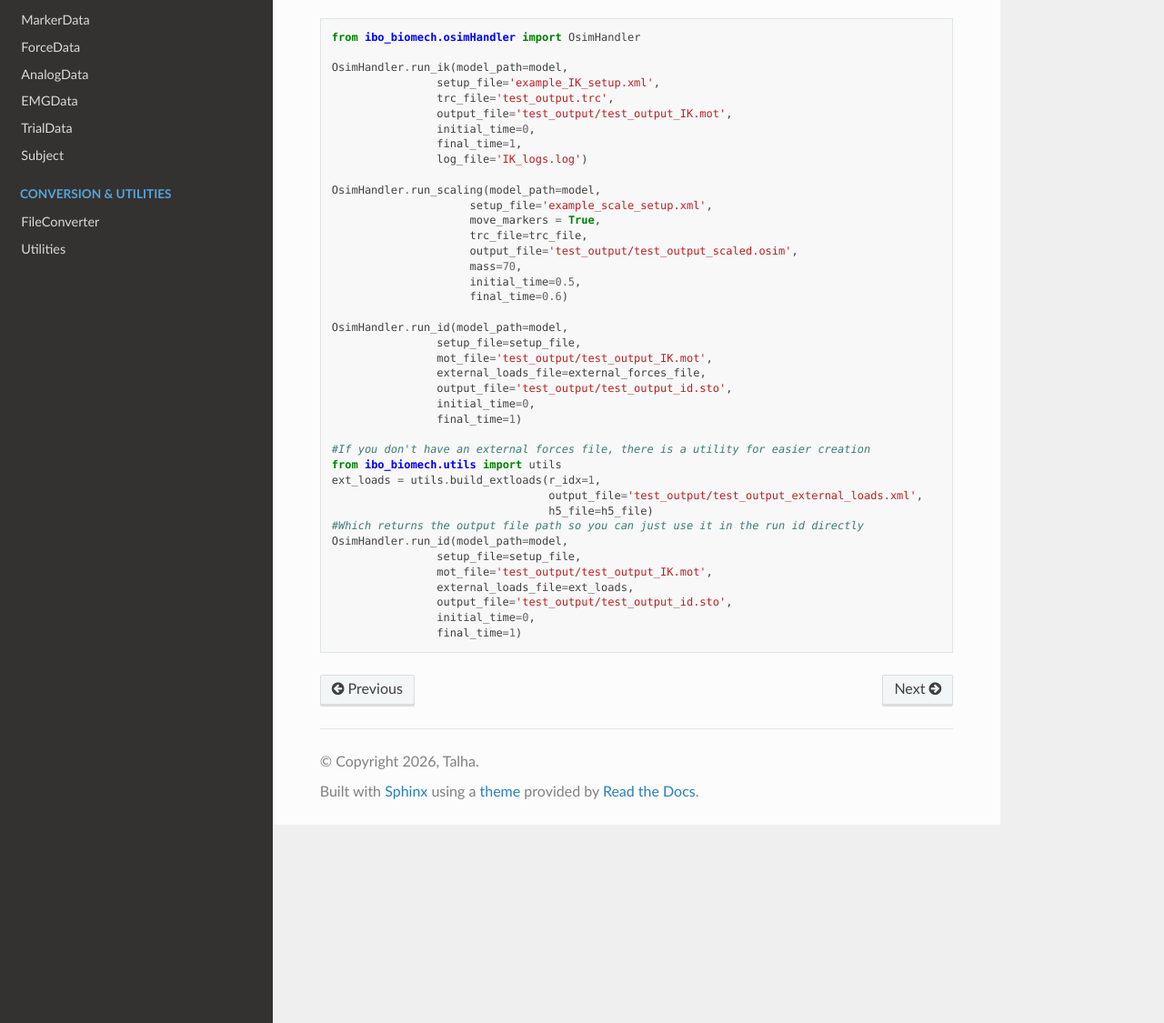
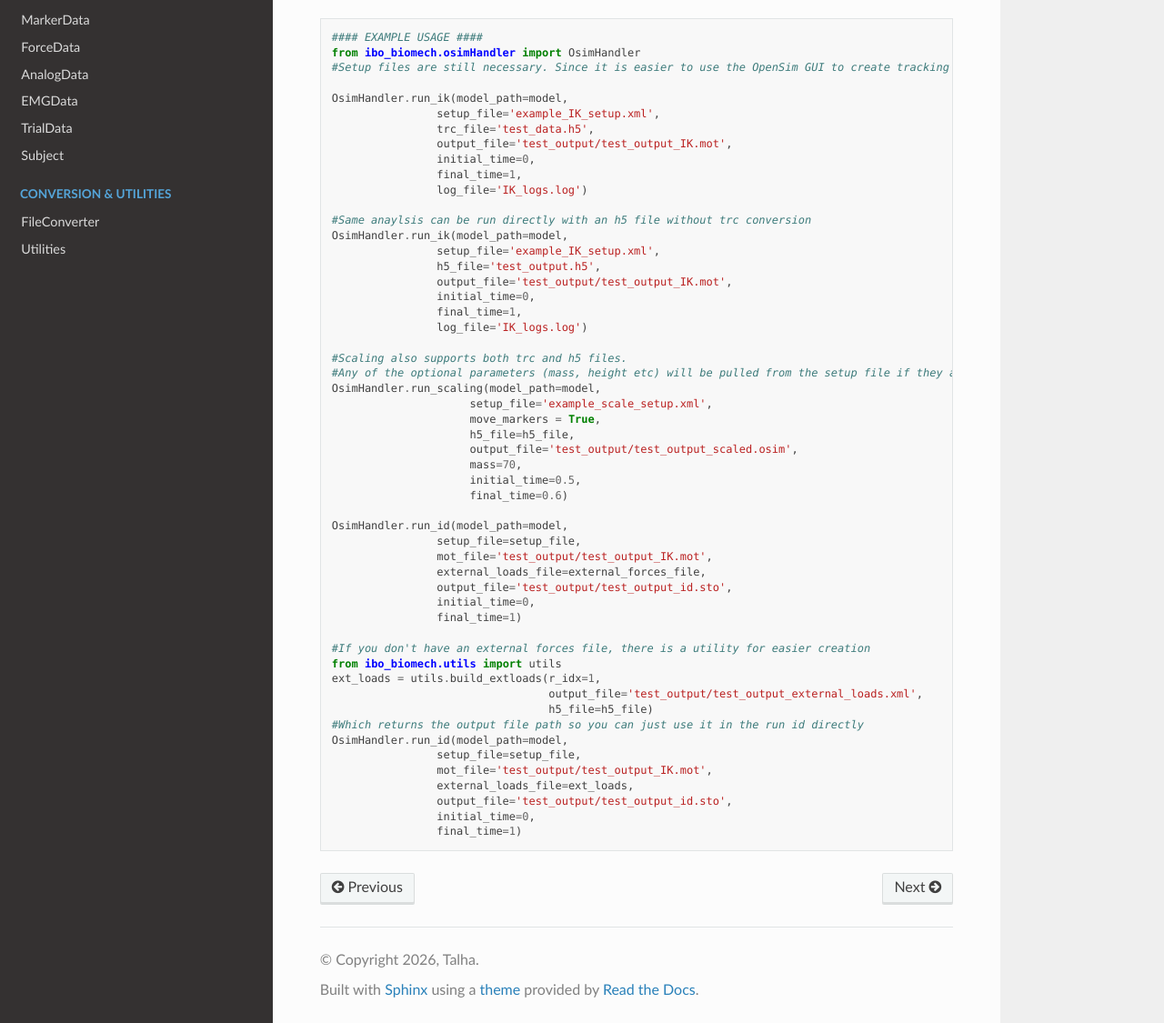
Before and after one commit to Talhauzumcu/ibo-biomech, a Sphinx documentation site: the page built from docs/api/osimHandler.rst, in a window 1280 px wide and 1389 px high, cut to the strip 264-1389 px from the top of the window. Shown: the whole strip at 91% size. Built offline with Sphinx 7.4.7 and the Read the Docs theme 3.1.0, drawn with Linux system fonts in a browser that asks for light colours.

Commit message:
Added Examples

```diff
--- a/docs/api/osimHandler.rst
+++ b/docs/api/osimHandler.rst
@@ -8,20 +8,34 @@ OsimHandler
 
 .. code-block:: python
 
+
+   #### EXAMPLE USAGE ####
    from ibo_biomech.osimHandler import OsimHandler
+   #Setup files are still necessary. Since it is easier to use the OpenSim GUI to create tracking weights and markerSets.
 
    OsimHandler.run_ik(model_path=model,
                    setup_file='example_IK_setup.xml',
-                   trc_file='test_output.trc',
+                   trc_file='test_data.h5',
                    output_file='test_output/test_output_IK.mot',
                    initial_time=0,
                    final_time=1,
                    log_file='IK_logs.log')
 
+   #Same anaylsis can be run directly with an h5 file without trc conversion
+   OsimHandler.run_ik(model_path=model,
+                   setup_file='example_IK_setup.xml',
+                   h5_file='test_output.h5',
+                   output_file='test_output/test_output_IK.mot',
+                   initial_time=0,
+                   final_time=1,
+                   log_file='IK_logs.log')
+
+   #Scaling also supports both trc and h5 files.
+   #Any of the optional parameters (mass, height etc) will be pulled from the setup file if they are not provided as an argument.
    OsimHandler.run_scaling(model_path=model,
                         setup_file='example_scale_setup.xml',
                         move_markers = True,
-                        trc_file=trc_file,
+                        h5_file=h5_file,
                         output_file='test_output/test_output_scaled.osim',
                         mass=70,
                         initial_time=0.5,
```
Also changed, not shown: 1 other file.
